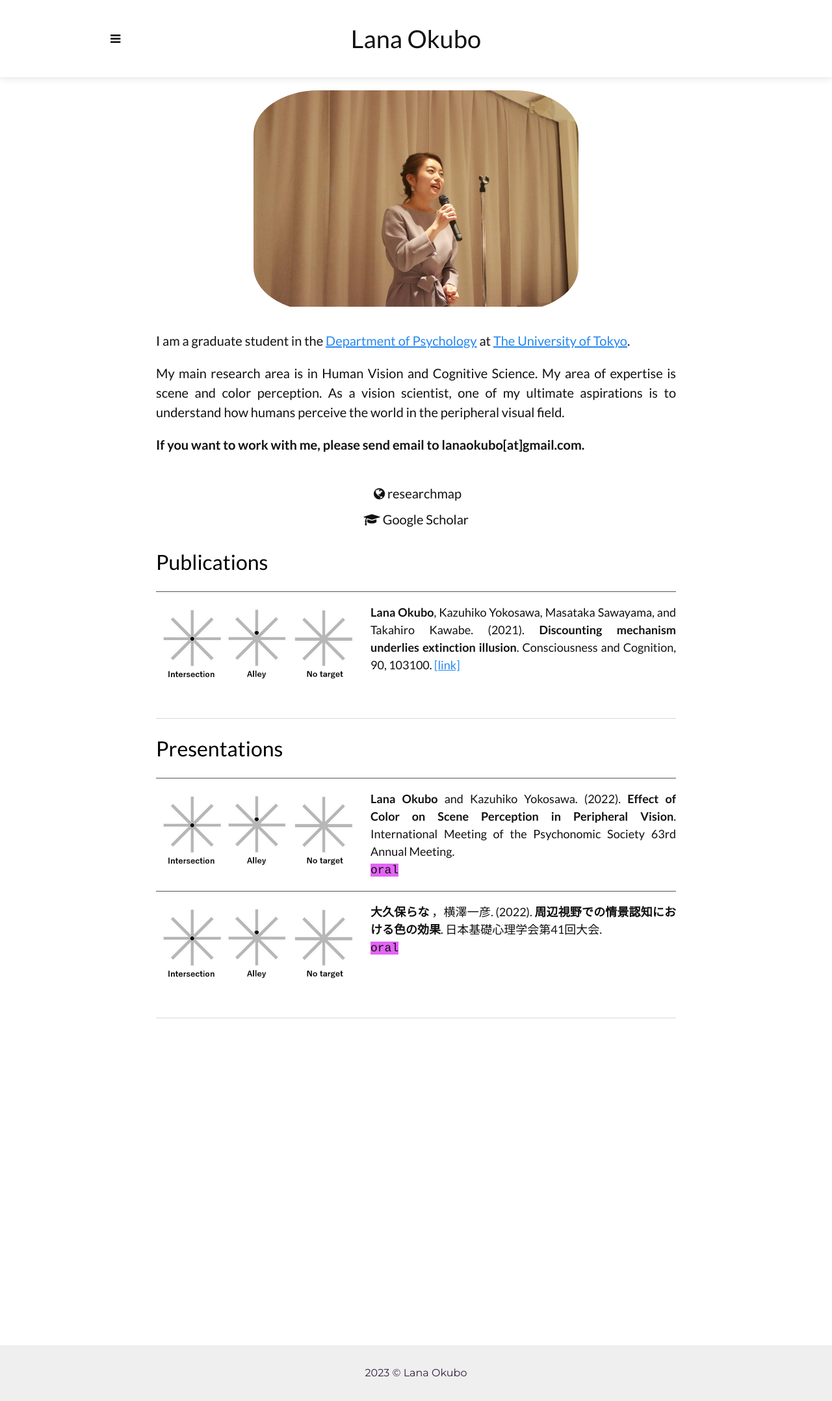
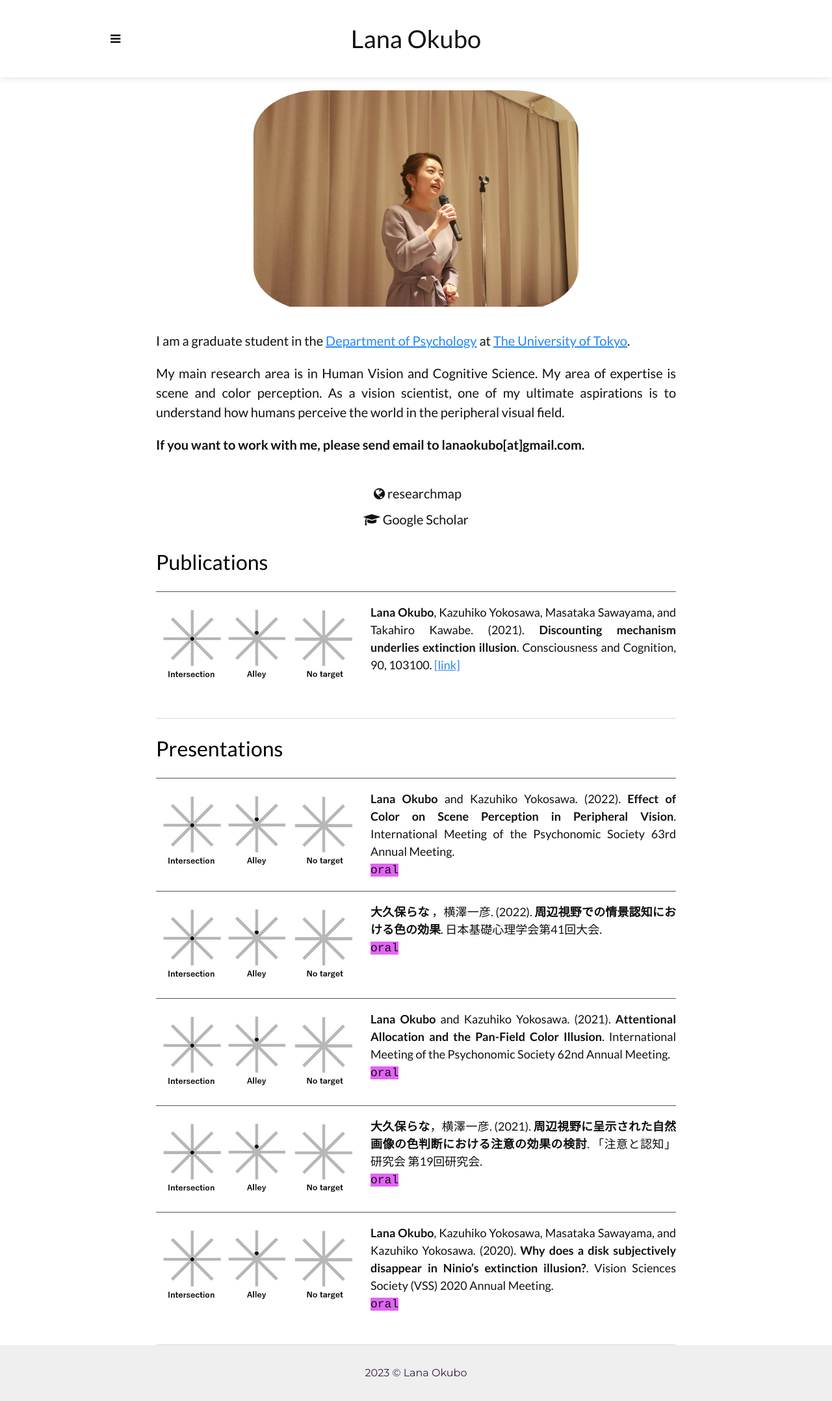
Before and after one commit to LNOKB/lnokb.github.io, a Jekyll site: the page built from index.html, in a window 1280 px wide. Shown: the whole page at 65% size. Built offline with Jekyll 4.4.1, drawn with Linux system fonts in a browser that asks for light colours.

Commit message:
Update index.html

```diff
--- a/index.html
+++ b/index.html
@@ -88,6 +88,37 @@ layout: home-page
         </p>
       </li>
 
+      <li>
+        <img src="{{site.baseurl}}/assets/img/186455.jpg">
+        <p>
+          <b>Lana Okubo</b> and Kazuhiko Yokosawa. (2021).
+          <b>Attentional Allocation and the Pan-Field Color Illusion</b>.
+          International Meeting of the Psychonomic Society 62nd Annual Meeting.
+        <br><span style="background-color: #e264f5; font-family: Courier">oral</span>
+        </p>
+      </li>
+
+      <li>
+        <img src="{{site.baseurl}}/assets/img/186455.jpg">
+        <p>
+          <b>大久保らな</b>，横澤一彦. (2021).
+          <b>周辺視野に呈示された自然画像の色判断における注意の効果の検討</b>.
+          「注意と認知」研究会 第19回研究会.
+        <br><span style="background-color: #e264f5; font-family: Courier">oral</span>
+        </p>
+      </li>
+
+       <li>
+        <img src="{{site.baseurl}}/assets/img/186455.jpg">
+        <p>
+          <b>Lana Okubo</b>, Kazuhiko Yokosawa, Masataka Sawayama, and Kazuhiko Yokosawa. (2020).
+          <b>Why does a disk subjectively disappear in Ninio’s extinction illusion?</b>.
+          Vision Sciences Society (VSS) 2020 Annual Meeting.
+        <br><span style="background-color: #e264f5; font-family: Courier">oral</span>
+        </p>
+      </li>
+
+
     </ul>
   </div>
 </div>
```
